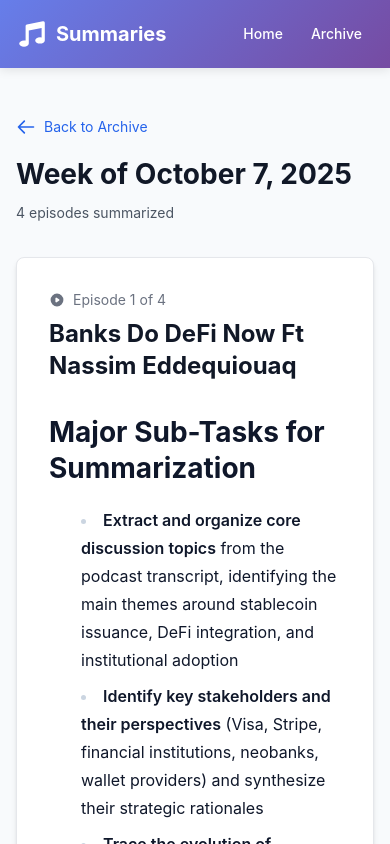
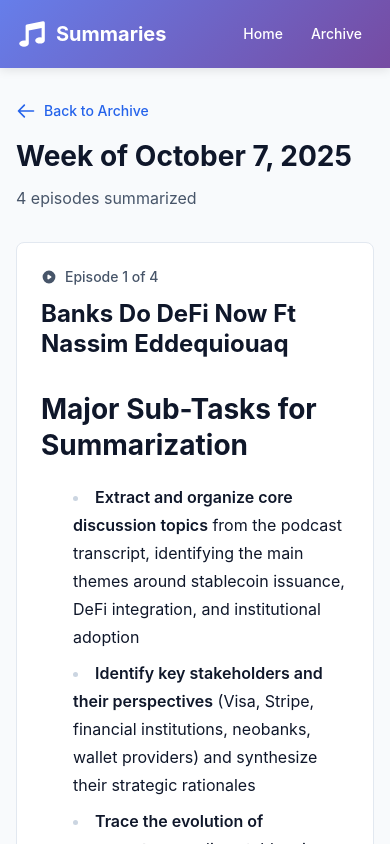
Before and after one commit to rishdas2007/Notion-Summarizer, a Next.js app in the folder dashboard/: page /summaries/2025-10-07 in a window 390 px wide. Shown: the top 844 px of the page. Built offline with nearby package versions, Linux system fonts and the light colour scheme.

Commit message:
Optimize summary page for mobile readability with CSS variables and responsive styling

```diff
--- a/dashboard/app/summaries/[date]/page.tsx
+++ b/dashboard/app/summaries/[date]/page.tsx
@@ -37,53 +37,52 @@ export default async function WeekPage({ params }: WeekPageProps) {
   }
 
   return (
-    <div className="container mx-auto px-4 py-12">
-      <div className="max-w-4xl mx-auto">
+    <div style={{ background: 'var(--background)' }} className="py-8 sm:py-12 min-h-screen">
+      <div className="container-custom max-w-5xl">
         {/* Header */}
         <div className="mb-8">
           <a
             href="/summaries"
-            className="inline-flex items-center text-blue-600 hover:text-blue-700 mb-4"
+            className="inline-flex items-center mb-4 font-medium hover:opacity-80 transition-opacity"
+            style={{ color: 'var(--primary)' }}
           >
             <svg
               className="w-5 h-5 mr-2"
               fill="none"
               stroke="currentColor"
+              strokeWidth={2}
               viewBox="0 0 24 24"
-              xmlns="http://www.w3.org/2000/svg"
             >
               <path
                 strokeLinecap="round"
                 strokeLinejoin="round"
-                strokeWidth={2}
                 d="M10 19l-7-7m0 0l7-7m-7 7h18"
               />
             </svg>
             Back to Archive
           </a>
 
-          <h1 className="text-4xl font-bold text-gray-900 mb-2">
+          <h1 className="text-3xl sm:text-4xl font-bold mb-3" style={{ color: 'var(--text-primary)' }}>
             Week of {formatDate(weekData.date)}
           </h1>
-          <p className="text-gray-600">
+          <p className="text-base sm:text-lg" style={{ color: 'var(--text-secondary)' }}>
             {weekData.episodeCount} {weekData.episodeCount === 1 ? 'episode' : 'episodes'} summarized
           </p>
         </div>
 
         {/* Episodes */}
-        <div className="space-y-12">
+        <div className="space-y-8 sm:space-y-12">
           {weekData.episodes.map((episode, index) => (
             <article
               key={index}
-              className="bg-white rounded-lg shadow-md p-8 border border-gray-200"
+              className="card p-6 sm:p-8"
             >
               <div className="mb-6">
-                <div className="flex items-center space-x-2 text-sm text-gray-500 mb-2">
+                <div className="flex items-center space-x-2 text-sm mb-3" style={{ color: 'var(--text-secondary)' }}>
                   <svg
                     className="w-4 h-4"
                     fill="currentColor"
                     viewBox="0 0 20 20"
-                    xmlns="http://www.w3.org/2000/svg"
                   >
                     <path
                       fillRule="evenodd"
@@ -91,14 +90,14 @@ export default async function WeekPage({ params }: WeekPageProps) {
                       clipRule="evenodd"
                     />
                   </svg>
-                  <span>Episode {index + 1} of {weekData.episodeCount}</span>
+                  <span className="font-medium">Episode {index + 1} of {weekData.episodeCount}</span>
                 </div>
-                <h2 className="text-2xl font-bold text-gray-900">
+                <h2 className="text-2xl sm:text-3xl font-bold leading-tight" style={{ color: 'var(--text-primary)' }}>
                   {episode.title}
                 </h2>
               </div>
 
-              <div className="prose prose-slate max-w-none">
+              <div className="markdown-content">
                 <MarkdownRenderer content={episode.content || 'Content not available'} />
               </div>
             </article>
@@ -106,23 +105,27 @@ export default async function WeekPage({ params }: WeekPageProps) {
         </div>
 
         {/* Navigation */}
-        <div className="mt-12 pt-8 border-t border-gray-200">
-          <div className="flex justify-between items-center">
+        <div className="mt-12 pt-8" style={{ borderTop: '1px solid var(--border)' }}>
+          <div className="flex flex-col sm:flex-row gap-4 justify-between">
             <a
               href="/summaries"
-              className="inline-flex items-center px-4 py-2 border border-gray-300 rounded-md text-gray-700 hover:bg-gray-50 transition-colors"
+              className="btn inline-flex items-center justify-center"
+              style={{
+                background: 'transparent',
+                border: '2px solid var(--border)',
+                color: 'var(--text-primary)'
+              }}
             >
               <svg
                 className="w-5 h-5 mr-2"
                 fill="none"
                 stroke="currentColor"
+                strokeWidth={2}
                 viewBox="0 0 24 24"
-                xmlns="http://www.w3.org/2000/svg"
               >
                 <path
                   strokeLinecap="round"
                   strokeLinejoin="round"
-                  strokeWidth={2}
                   d="M4 6h16M4 12h16M4 18h16"
                 />
               </svg>
@@ -130,23 +133,22 @@ export default async function WeekPage({ params }: WeekPageProps) {
             </a>
             <a
               href="/"
-              className="inline-flex items-center px-4 py-2 bg-blue-600 text-white rounded-md hover:bg-blue-700 transition-colors"
+              className="btn btn-primary inline-flex items-center justify-center"
             >
-              Home
               <svg
-                className="w-5 h-5 ml-2"
+                className="w-5 h-5 mr-2"
                 fill="none"
                 stroke="currentColor"
+                strokeWidth={2}
                 viewBox="0 0 24 24"
-                xmlns="http://www.w3.org/2000/svg"
               >
                 <path
                   strokeLinecap="round"
                   strokeLinejoin="round"
-                  strokeWidth={2}
                   d="M3 12l2-2m0 0l7-7 7 7M5 10v10a1 1 0 001 1h3m10-11l2 2m-2-2v10a1 1 0 01-1 1h-3m-6 0a1 1 0 001-1v-4a1 1 0 011-1h2a1 1 0 011 1v4a1 1 0 001 1m-6 0h6"
                 />
               </svg>
+              Home
             </a>
           </div>
         </div>
```
